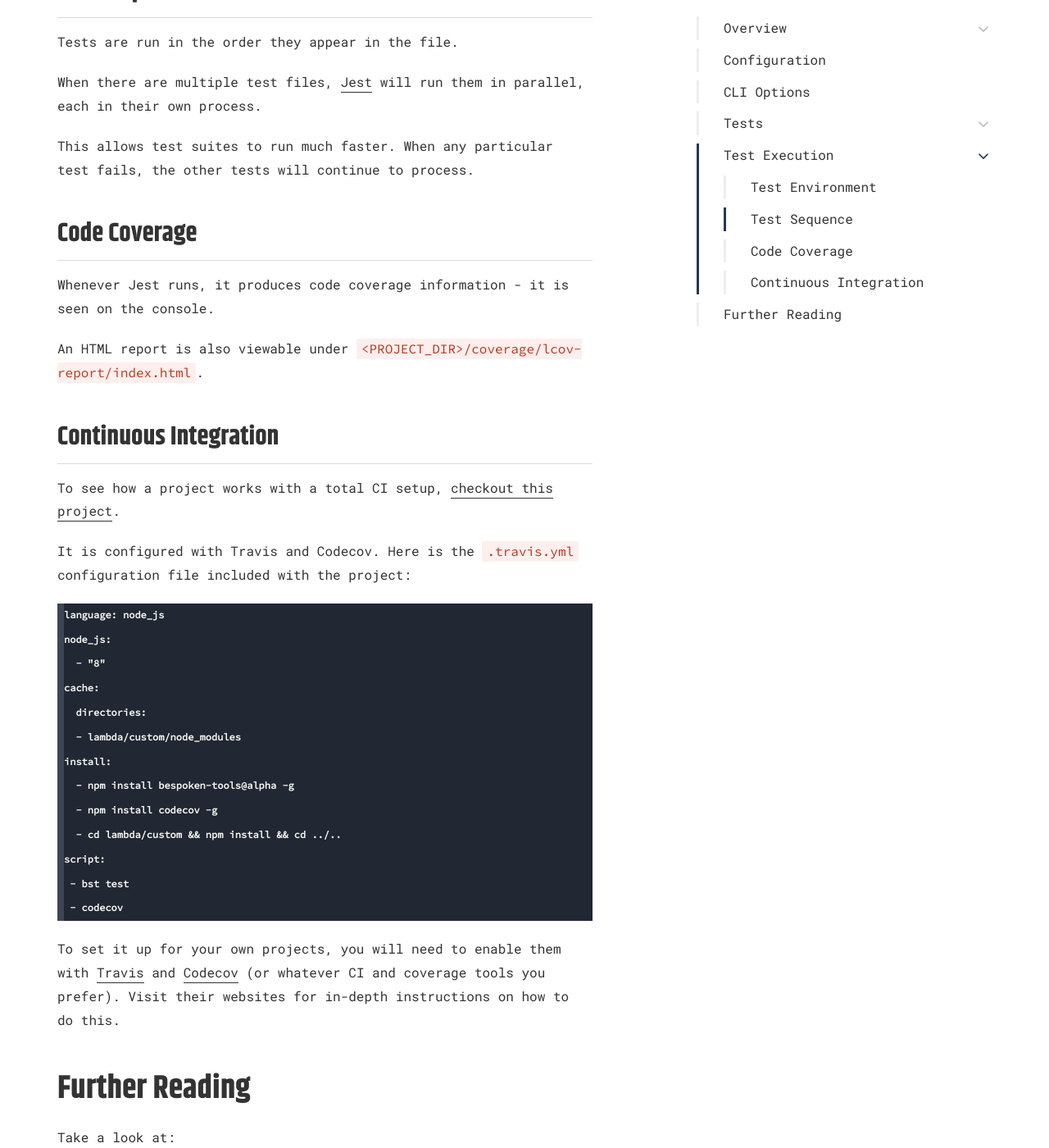
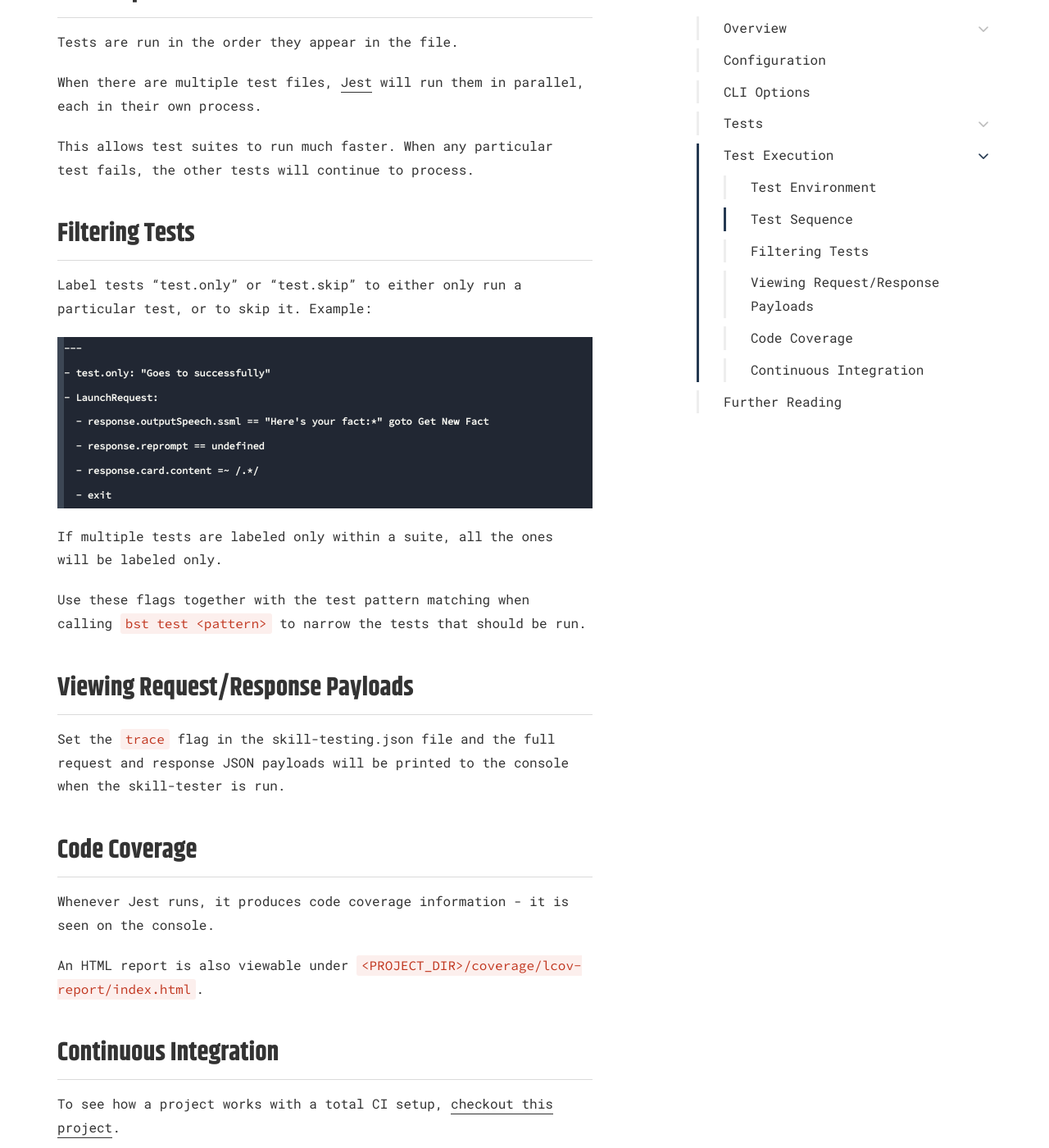
Before and after one commit to bespoken/bespoken-docs, a Jekyll site: the page built from unit-testing/guide.md, in a window 1280 px wide and 1400 px high, scrolled down 13010 px. Shown: the whole window at 82% size. Built offline with Jekyll 4.4.1, drawn with Linux system fonts in a browser that asks for light colours; some web fonts are replaced.

Commit message:
Added skip and only docs

````diff
--- a/unit-testing/guide.md
+++ b/unit-testing/guide.md
@@ -393,6 +393,25 @@ When there are multiple test files, [Jest](https://facebook.github.io/jest/) wil
 
 This allows test suites to run much faster. When any particular test fails, the other tests will continue to process.
 
+## Filtering Tests
+Label tests "test.only" or "test.skip" to either only run a particular test, or to skip it. Example:
+```
+---
+- test.only: "Goes to successfully"
+- LaunchRequest:
+  - response.outputSpeech.ssml == "Here's your fact:*" goto Get New Fact
+  - response.reprompt == undefined
+  - response.card.content =~ /.*/
+  - exit
+```
+
+If multiple tests are labeled only within a suite, all the ones will be labeled only.
+
+Use these flags together with the test pattern matching when calling `bst test <pattern>` to narrow the tests that should be run.
+
+## Viewing Request/Response Payloads
+Set the `trace` flag in the skill-testing.json file and the full request and response JSON payloads will be printed to the console when the skill-tester is run.
+
 ## Code Coverage
 Whenever Jest runs, it produces code coverage information - it is seen on the console.
 
````
